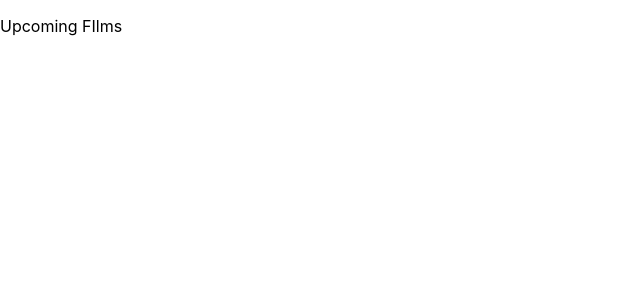
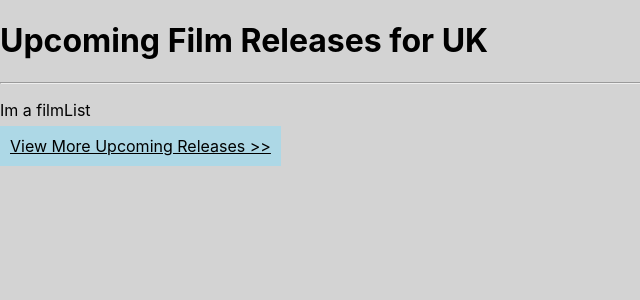
Before and after one commit to Mitictonylor/React_Imdb_upcoming_movies, a React (Create React App) app: page / in a window 1280 px wide. Shown: the top 300 px of the page, without its empty margins (0-640 px from the left). Built offline with nearby package versions, Linux system fonts and the light colour scheme.

Commit message:
Add rendering of FilmList passing props

```diff
--- a/src/App.css
+++ b/src/App.css
@@ -1,3 +1,9 @@
 .App {
   text-align: center;
 }
+.external-link{
+  background-color: lightblue;
+  color: black;
+  padding: 10px;
+  margin-top: 10px;
+}
--- /dev/null
+++ b/src/components/FilmList.js
@@ -0,0 +1,10 @@
+import React, {Fragment} from "react";
+
+const FilmList = (props) => {
+
+
+return (
+  <p>Im a filmList</p>
+)
+}
+export default FilmList
--- a/src/containers/UpcomingFilms.js
+++ b/src/containers/UpcomingFilms.js
@@ -1,11 +1,49 @@
-import React, {Component, Fragment} from 'react';
+import React, {Component} from 'react';
+import FilmList from "../components/FilmList.js"
+
+
+
 class UpcomingFilms extends Component{
+
+constructor(props){
+  super(props)
+  this.state = {films:
+    [
+  {
+    id: 1,
+    name: "Spider-Man: Into the Spider-Verse",
+    url: "https://www.imdb.com/title/tt4633694/?ref_=rlm"
+  },
+  {
+    id: 2,
+    name: "Life Itself",
+    url: "https://www.imdb.com/title/tt5989218/?ref_=rlm"
+  },
+  {
+    id: 3,
+    name: "Mary Queen of Scots",
+    url: "https://www.imdb.com/title/tt2328900/?ref_=rlm"
+  },
+  {
+    id: 4,
+    name: "The Lego Movie 2: The Second Part", url: "https://www.imdb.com/title/tt3513498/?ref_=rlm"
+  },
+  {
+    id: 5,
+    name: "Captain Marvel",
+    url: "https://www.imdb.com/title/tt4154664/?ref_=rlm"
+  }
+]}
+};
+
 render(){
   return(
-
-<p>Upcoming FIlms</p>
-
-
+<>
+<h1>Upcoming Film Releases for UK</h1>
+<hr/>
+<FilmList films = {this.state.films}></FilmList>
+<a className = "external-link" target ="_blank" href="https://www.imdb.com/calendar/?region=gb">View More Upcoming Releases >></a>
+</>
   )
 }
 }
--- a/src/index.css
+++ b/src/index.css
@@ -5,6 +5,7 @@ body {
     sans-serif;
   -webkit-font-smoothing: antialiased;
   -moz-osx-font-smoothing: grayscale;
+  background-color: lightgrey ;
 }
 
 code {
```
